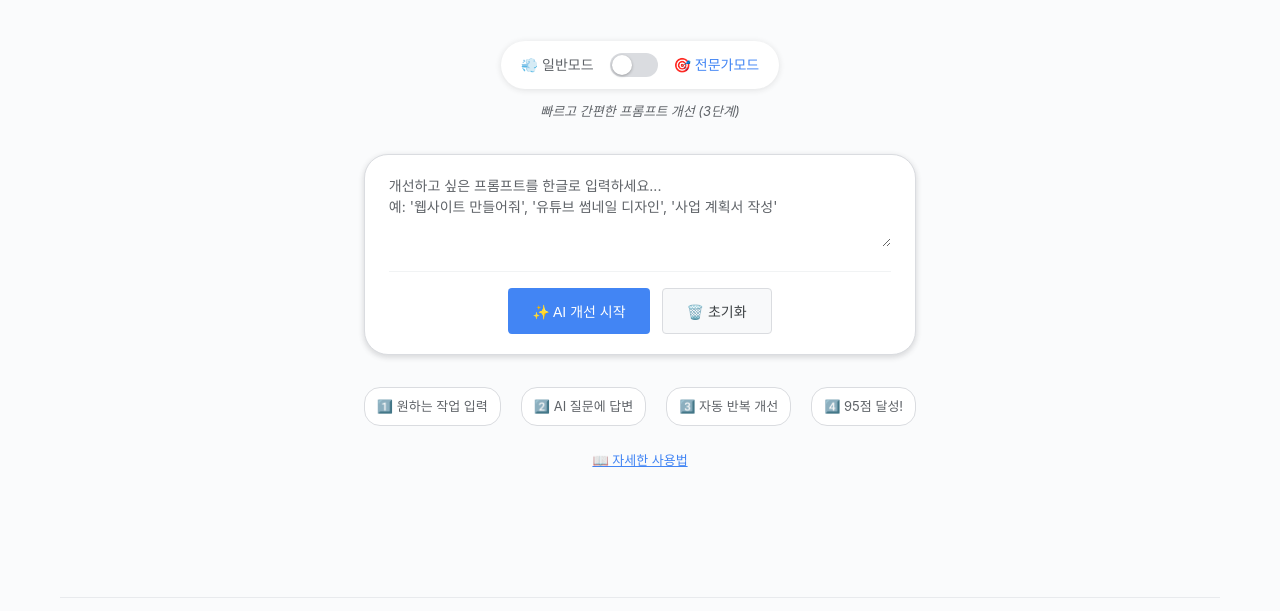
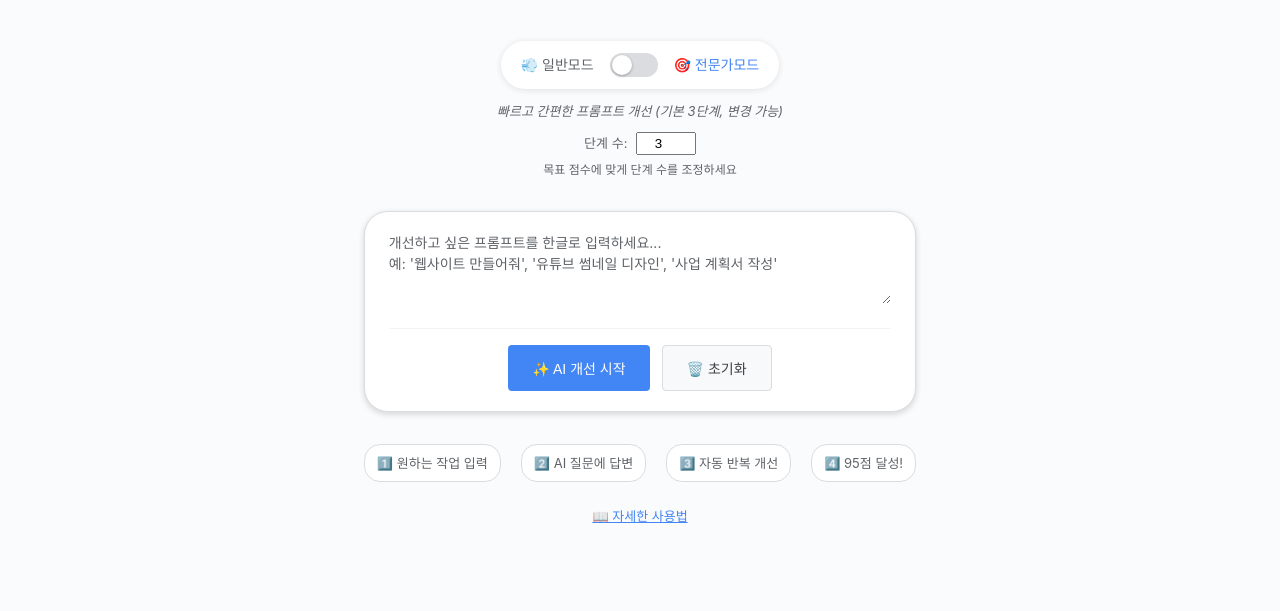
Before and after one commit to suhwan-kim2/ai-prompt-improver, a website: page public/index.html in a window 1280 px wide. Shown: the part 189-800 px from the top of the page. Drawn offline with Linux system fonts and the light colour scheme.

Commit message:
Update index.html

```diff
--- a/public/index.html
+++ b/public/index.html
@@ -34,7 +34,12 @@
                     <span class="mode-label" data-mode="expert">🎯 전문가모드</span>
                 </div>
                 <div class="mode-description" id="modeDescription">
-                    빠르고 간편한 프롬프트 개선 (3단계)
+                   빠르고 간편한 프롬프트 개선 (기본 3단계, 변경 가능)
+                </div>
+                <div class="step-config">
+                    <label for="maxStepsInput">단계 수:</label>
+                    <input type="number" id="maxStepsInput" min="1" value="3">
+                    <div class="step-hint">목표 점수에 맞게 단계 수를 조정하세요</div>
                 </div>
             </div>
 
@@ -198,6 +203,7 @@
                         <li><strong>일반모드:</strong> 3단계로 빠른 완성</li>
                         <li><strong>전문가모드:</strong> 최대 20단계 자동 진행</li>
                         <li><strong>목표:</strong> 의도 파악 95점 달성</li>
+                        <li><strong>단계 설정:</strong> 필요에 따라 단계 수 입력 칸에서 직접 조정</li>
                         <li><strong>특징:</strong> 답변만 하면 자동으로 다음 단계 진행</li>
                     </ul>
                 </div>
```
